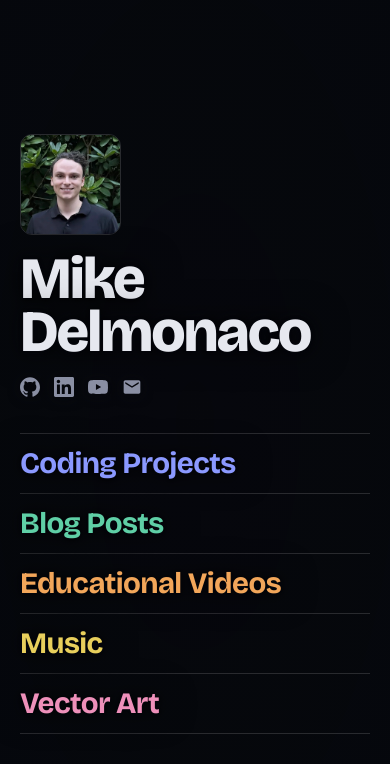
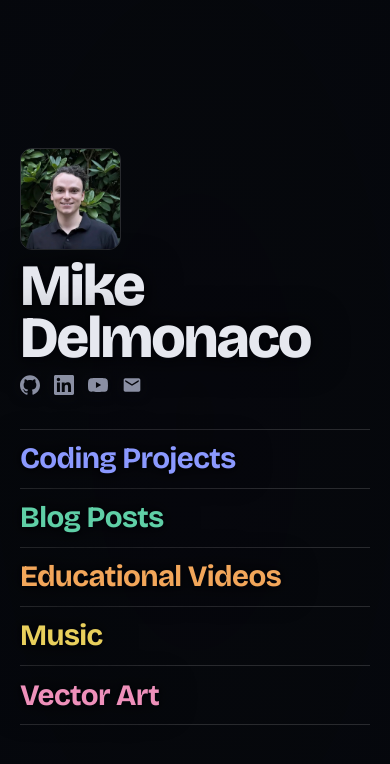
Before and after one commit to quasarbright/home, a plain HTML site: page index.html in a window 390 px wide. Drawn offline with nearby package versions, Linux system fonts and the light colour scheme; no server answers.

Commit message:
Fit the page to one screen, no scrolling
Sizes are capped by viewport height as well as width, so short wide windows
no longer overflow; landscape phones keep two columns.

Co-Authored-By: Claude Opus 5.5 <noreply@anthropic.com>

```diff
--- a/style.css
+++ b/style.css
@@ -29,7 +29,9 @@
 }
 
 * { box-sizing: border-box; }
-html, body { margin: 0; }
+/* One screen, never scrolls. Every size below is capped by the viewport height as well as the width,
+   so the content always fits; overflow: hidden is only the backstop. */
+html, body { margin: 0; height: 100%; overflow: hidden; overscroll-behavior: none; }
 body {
   background: var(--bg);
   color: var(--text);
@@ -90,13 +92,14 @@ main a, .credit a, .credit button { pointer-events: auto; }
 /* ---------- main ---------- */
 main {
   position: relative; z-index: 2;
-  min-height: 100vh; min-height: 100dvh;
+  height: 100vh; height: 100dvh;
   max-width: 1600px; margin: 0 auto;
   display: grid;
   grid-template-columns: minmax(0, 1fr) minmax(0, 1.05fr);
   gap: clamp(32px, 6vw, 112px);
   align-content: center; align-items: center;
-  padding-block: calc(80px + env(safe-area-inset-top, 0px)) calc(56px + env(safe-area-inset-bottom, 0px));
+  /* top clears the credit chip */
+  padding-block: calc(min(80px, 11vh) + env(safe-area-inset-top, 0px)) calc(min(56px, 6vh) + env(safe-area-inset-bottom, 0px));
   padding-left: max(var(--gutter), env(safe-area-inset-left, 0px));
   padding-right: max(var(--gutter), env(safe-area-inset-right, 0px));
   text-shadow: var(--glyph-shadow);
@@ -104,24 +107,25 @@ main {
 
 .me {
   display: block;
-  width: clamp(110px, 13vw, 200px); height: auto; aspect-ratio: 1;
+  width: clamp(56px, min(13vw, 20vh), 200px); height: auto; aspect-ratio: 1;
   object-fit: cover; object-position: 50% 30%;
   border-radius: clamp(12px, 1.4vw, 20px);
   border: 1px solid rgba(255, 255, 255, 0.14);
-  margin-bottom: clamp(18px, 2.2vw, 32px);
+  margin-bottom: clamp(10px, min(2.2vw, 3vh), 32px);
 }
 h1 {
   font-family: var(--display); font-weight: 800;
   /* The name is ~4.7em wide, so it fills its column exactly at 8.4vw. Stop growing where main stops
-     (1600px, i.e. 8.4vw = 134px); past that the column is fixed and a bigger name would run into the links. */
-  font-size: clamp(3.4rem, 8.4vw, 134px);
+     (1600px, i.e. 8.4vw = 134px); past that the column is fixed and a bigger name would run into the links.
+     14vh keeps it from pushing the page past one screen on short, wide windows. */
+  font-size: clamp(2rem, min(8.4vw, 14vh), 134px);
   line-height: 0.9; letter-spacing: -0.035em;
   margin: 0;
 }
 
 /* ---------- socials: small, muted, under the name ---------- */
 .socials {
-  list-style: none; margin: clamp(18px, 2vw, 28px) 0 0; padding: 0;
+  list-style: none; margin: clamp(10px, min(2vw, 3vh), 28px) 0 0; padding: 0;
   display: flex; gap: clamp(14px, 1.4vw, 20px);
 }
 .socials a {
@@ -141,9 +145,9 @@ h1 {
 .sections li { border-bottom: 1px solid var(--line); }
 .sections a {
   display: block;
-  padding: clamp(14px, 2.3vh, 26px) 0;
+  padding: clamp(6px, 2.3vh, 26px) 0;
   font-family: var(--display); font-weight: 700;
-  font-size: clamp(1.7rem, 3.4vw, 3.3rem);
+  font-size: clamp(1.1rem, min(3.4vw, 6.5vh), 3.3rem);
   line-height: 1.05; letter-spacing: -0.02em;
   color: var(--kind);
   text-decoration: none;
@@ -157,11 +161,14 @@ h1 {
 .kind-art { --kind: var(--k-art); }
 
 /* ---------- narrow ---------- */
+/* Stacked: portrait phones and narrow windows. Landscape phones keep two columns, which fit their height. */
+@media (max-width: 820px) and (max-aspect-ratio: 1/1) {
+  main { grid-template-columns: 1fr; gap: min(36px, 4vh); align-content: center; }
+  h1 { font-size: clamp(2rem, min(15vw, 8vh), 5rem); }
+  .me { width: clamp(56px, min(26vw, 15vh), 140px); }
+  .sections a { font-size: clamp(1.1rem, min(7.6vw, 4.2vh), 2.4rem); padding: min(14px, 1.6vh) 0; }
+}
 @media (max-width: 820px) {
-  main { grid-template-columns: 1fr; gap: 36px; align-content: center; }
-  h1 { font-size: clamp(3rem, 15vw, 5rem); }
-  .me { width: clamp(96px, 26vw, 140px); }
-  .sections a { font-size: clamp(1.6rem, 7.6vw, 2.4rem); padding: 14px 0; }
   .credit-label { display: none; }
 }
 
```
